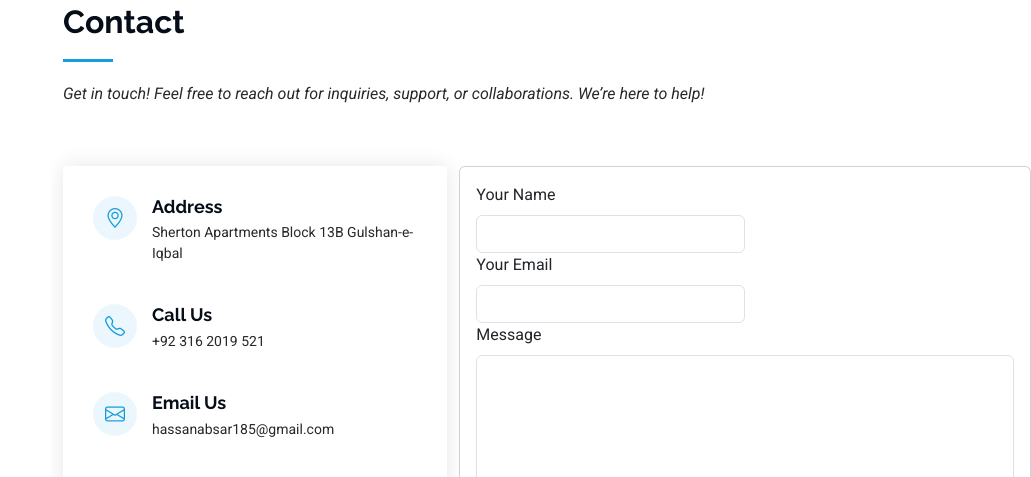
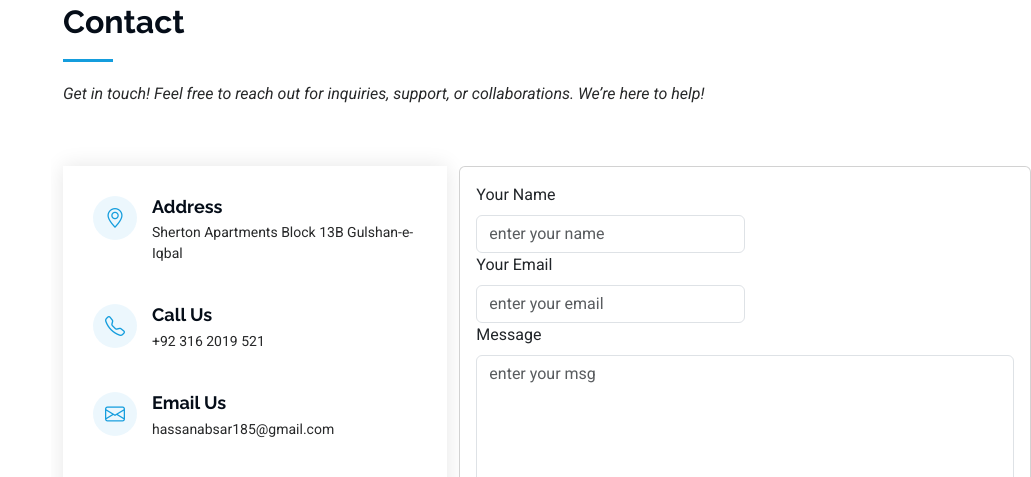
Before and after one commit to hasanabsar/My-Portfolio, a plain HTML site: page index.html in a window 1280 px wide. Shown: the part 4993-5470 px from the top of the page, without its empty margins (249-1280 px from the left). Drawn offline with Linux system fonts and the light colour scheme.

Commit message:
Update index.html

```diff
--- a/index.html
+++ b/index.html
@@ -604,19 +604,19 @@
             <form onsubmit="run(), event.preventDefault()">
               <div class="col-md-6">
                 <label for="name-field" class="pb-2">Your Name</label>
-                <input type="text" name="name" id="name" class="form-control">
+                <input type="text" name="name" id="name" placeholder="enter your name" class="form-control">
                 <div class="text-danger" id="nameValid"></div>
               </div>
 
               <div class="col-md-6">
                 <label for="email-field" class="pb-2">Your Email</label>
-                <input type="email" class="form-control" name="email" id="email">
+                <input type="email" class="form-control" name="email" id="email" placeholder="enter your email">
                 <div class="text-danger" id="emailValid"></div>
               </div>
 
               <div class="col-md-12">
                 <label for="message-field" class="pb-2">Message</label>
-                <textarea class="form-control" name="message" rows="10" cols="5" id="msg"></textarea>
+                <textarea class="form-control" name="message" rows="10" cols="5" id="msg" placeholder="enter your msg"></textarea>
                 <div class="text-danger" id="msgValid"></div>
               </div>
 
```
